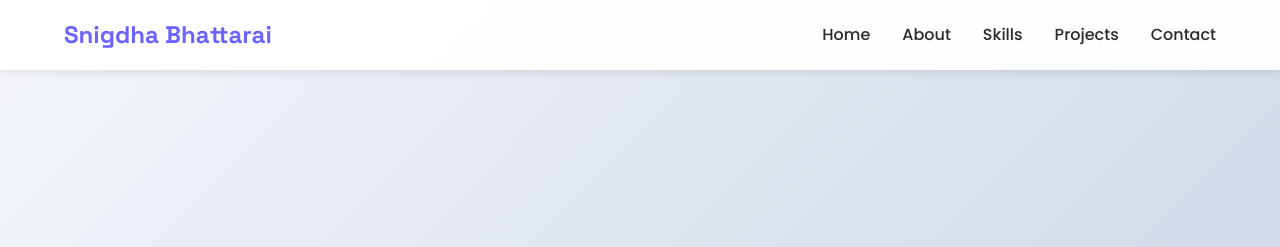
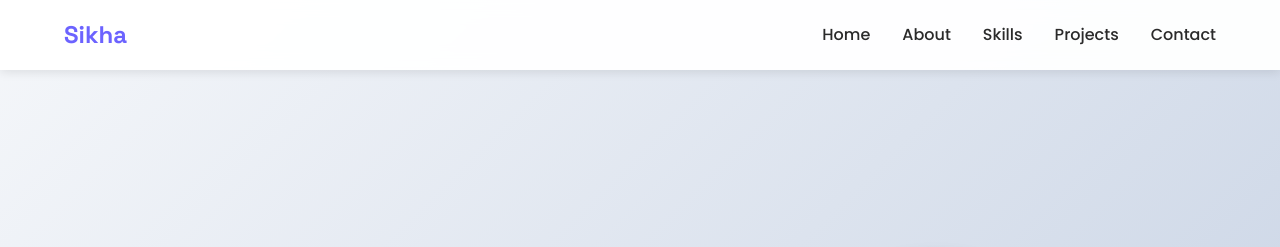
Before and after one commit to abcomputer952-sudo/Snigdhaweb, a plain HTML site: page indx.html in a window 1280 px wide. Shown: the top 247 px of the page. Drawn offline with Linux system fonts and the light colour scheme.

Commit message:
first commit

```diff
--- a/indx.html
+++ b/indx.html
@@ -13,7 +13,7 @@
     <nav class="navbar">
         <div class="nav-container">
             <div class="nav-logo">
-                <a href="#home">Snigdha Bhattarai </a>
+                <a href="#home">Sikha </a>
             </div>
             <div class="nav-menu" id="nav-menu">
                 <a href="#home" class="nav-link">Home</a>
```
